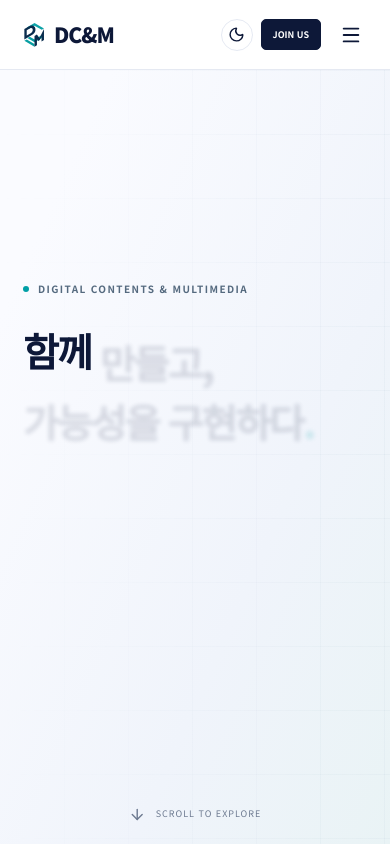
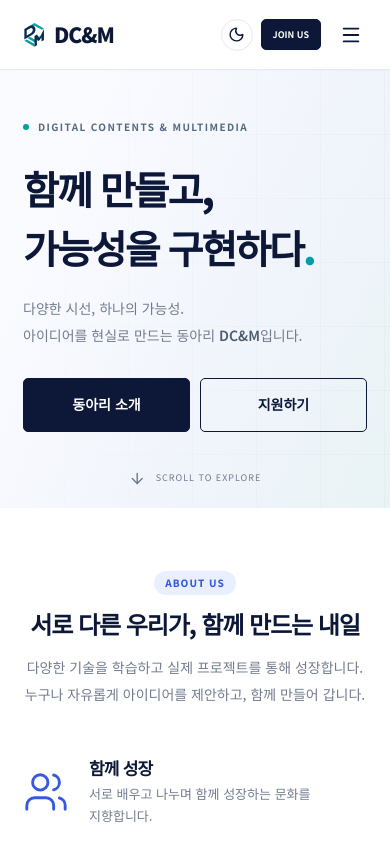
Before and after one commit to DCNM-Hackathon/DCNM, a Next.js app: page / in a window 390 px wide. Shown: the top 844 px of the page. Built offline with nearby package versions, Linux system fonts and the light colour scheme.

Commit message:
chore: 모바일 화면 높이 수정

```diff
--- a/app/globals.css
+++ b/app/globals.css
@@ -2507,16 +2507,31 @@ input[type="checkbox"] {
 
 @media (max-width: 767px) {
   .hero-scene {
-    height: 200vh;
+    height: auto;
   }
   .hero-sticky {
-    top: 70px;
-    height: calc(100vh - 70px);
-    min-height: 520px;
+    position: relative;
+    top: 0;
+    height: auto;
+    min-height: 0;
   }
   .hero-sticky > .hero-inner {
-    padding-top: 0;
-    padding-bottom: 40px;
+    padding-top: 48px;
+    padding-bottom: 76px;
+  }
+  .hero-scene .hero-word,
+  .hero-scene .hero-copy > p,
+  .hero-scene .hero-actions,
+  .hero-scene .hero-footnote {
+    opacity: 1;
+    translate: none;
+    filter: none;
+  }
+  .hero-scene .hero-actions {
+    pointer-events: auto;
+  }
+  .hero-scene .scroll-hint {
+    opacity: 1;
   }
 }
 
@@ -2554,3 +2569,9 @@ input[type="checkbox"] {
     filter: none;
   }
 }
+
+@media (max-width: 767px) and (prefers-reduced-motion: reduce) {
+  .hero-sticky {
+    min-height: 0;
+  }
+}
--- a/app/page.tsx
+++ b/app/page.tsx
@@ -64,7 +64,7 @@ export default function Home() {
     <>
       <ScrollReveal />
       <HeroScene />
-      {/* 히어로 스크롤 장면: 섹션이 길고, 안쪽 .hero-sticky 가 화면에 고정됨 */}
+      {/* PC는 고정 스크롤 연출, 모바일은 콘텐츠 높이에 맞춰 바로 표시 */}
       <section className="home-hero hero-scene">
         <div className="hero-sticky">
           <div className="hero-grid" />
--- a/components/scroll-scenes.tsx
+++ b/components/scroll-scenes.tsx
@@ -53,9 +53,10 @@ export function HeroScene() {
 
     // 장면이 고정되어 있는 동안 0 → 1
     const scrollable = scene.offsetHeight - sticky.offsetHeight;
-    const progress = prefersReducedMotion()
-      ? 1
-      : clamp(-scene.getBoundingClientRect().top / Math.max(scrollable, 1));
+    const progress =
+      prefersReducedMotion() || window.matchMedia("(max-width: 767px)").matches
+        ? 1
+        : clamp(-scene.getBoundingClientRect().top / Math.max(scrollable, 1));
 
     // ① 첫 단어는 처음부터 채워져 있고, 0 ~ 55% 구간에서 나머지가 순서대로 채워짐
     const filled = 1 + clamp(progress / 0.55) * (words.length - 1);
```
